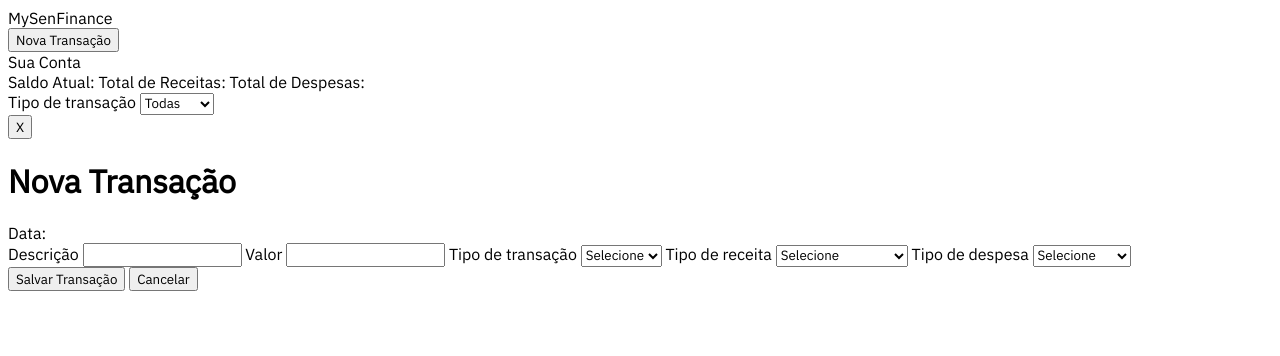
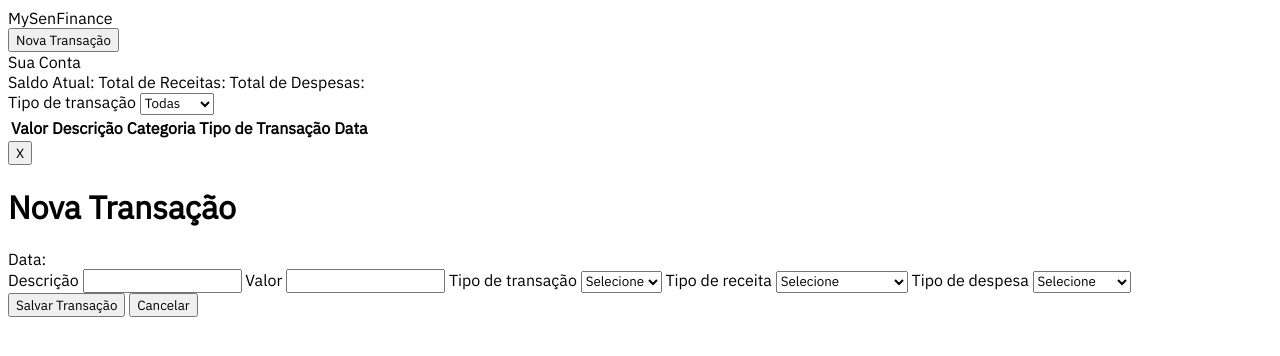
Before and after one commit to xgeovanedamasceno/frontend-javascript-crud, a website: page index.html in a window 1280 px wide. Drawn offline with Linux system fonts and the light colour scheme.

Commit message:
feat(table): Add a table report

```diff
--- a/index.html
+++ b/index.html
@@ -42,6 +42,21 @@
           </select>
         </span>
         <span id="selected-category-filter"></span>
+      </div>
+
+      <div id="report">
+        <table>
+          <thead>
+            <tr>
+              <th>Valor</th>
+              <th>Descrição</th>
+              <th>Categoria</th>
+              <th>Tipo de Transação</th>
+              <th>Data</th>
+            </tr>
+          </thead>
+          <tbody></tbody>
+        </table>
       </div>
 
     </div>
```
